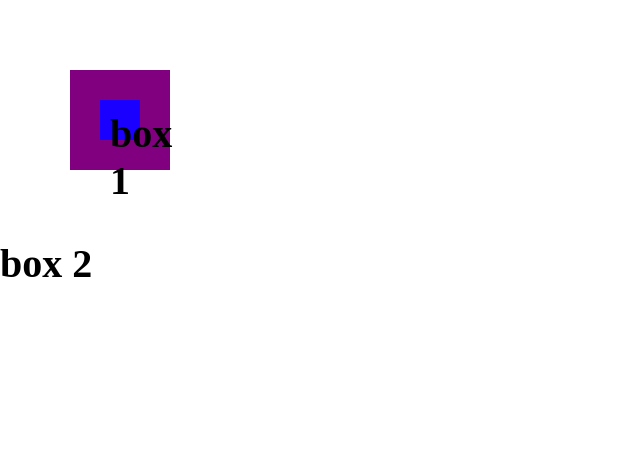
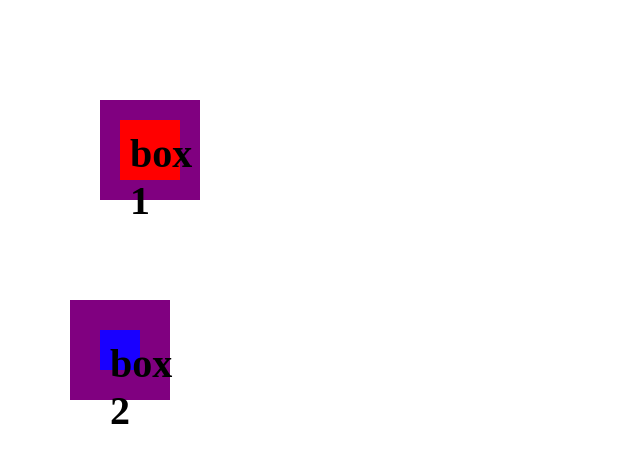
Before and after one commit to redTreeofPlains01/git_test, a plain HTML site: page Box Model/index.html in a window 1280 px wide. Shown: the whole page, without its empty margins (0-640 px from the left). Drawn offline with Linux system fonts and the light colour scheme.

```diff
--- a/Box Model/style.css
+++ b/Box Model/style.css
@@ -14,7 +14,7 @@
     margin: 100px;
 }
 
-.box-one {
+.box-two {
     background-color: rgb(25, 0, 255);
     border: 30px solid rgb(24, 167, 36);
     padding: 10px;
```
Also changed, not shown: 5 other files.
